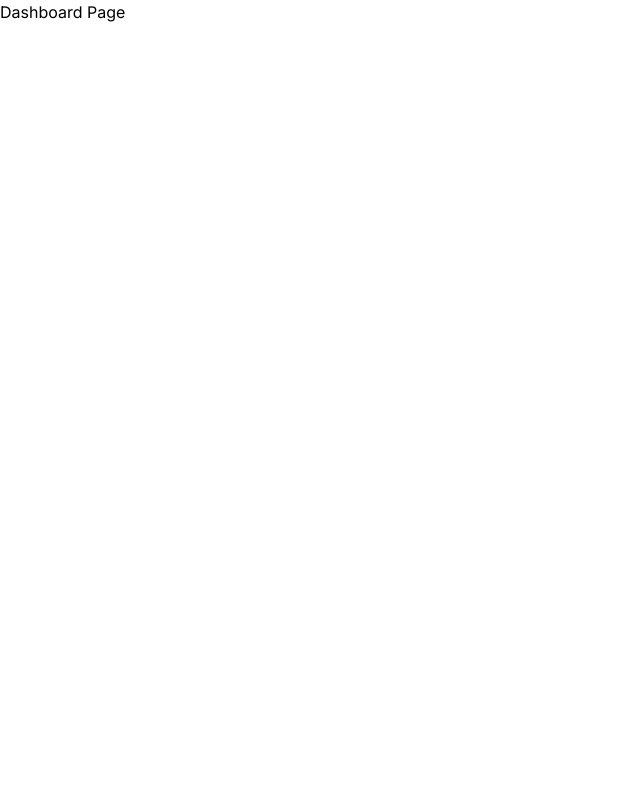
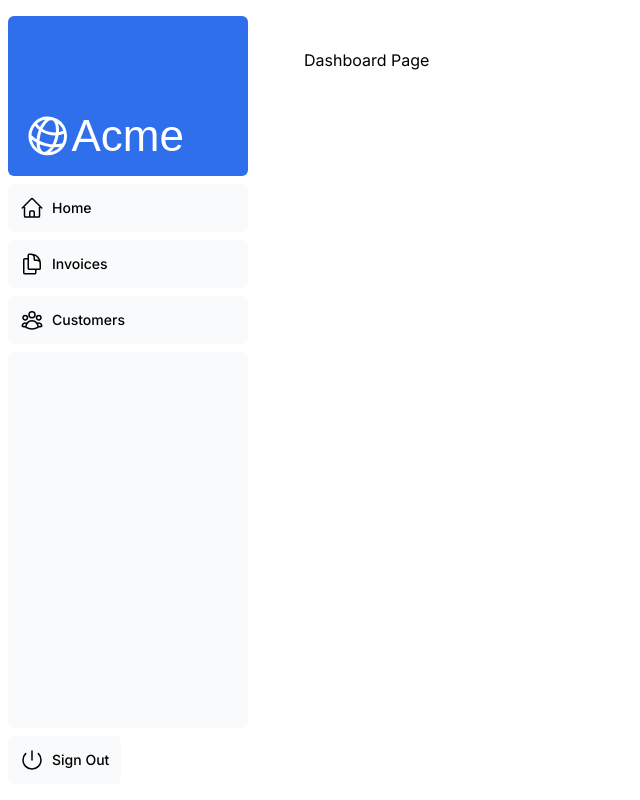
Before and after one commit to valmojr/nextjs-dashboard, a Next.js app: page /dashboard in a window 1280 px wide. Shown: the whole page, without its empty margins (0-640 px from the left). Built offline with nearby package versions, Linux system fonts and the light colour scheme; a web font is replaced by a local one.

Commit message:
added dashboard layout component to be shared on all child dashboard

```diff
--- /dev/null
+++ b/app/dashboard/layout.tsx
@@ -0,0 +1,12 @@
+import SideNav from '@/app/ui/dashboard/sidenav';
+
+export default function Layout({ children }: { children: React.ReactNode }) {
+  return (
+    <div className="flex h-screen flex-col md:flex-row md:overflow-hidden">
+      <div className="w-full flex-none md:w-64">
+        <SideNav />
+      </div>
+      <div className="flex-grow p-6 md:overflow-y-auto md:p-12">{children}</div>
+    </div>
+  );
+}
```
